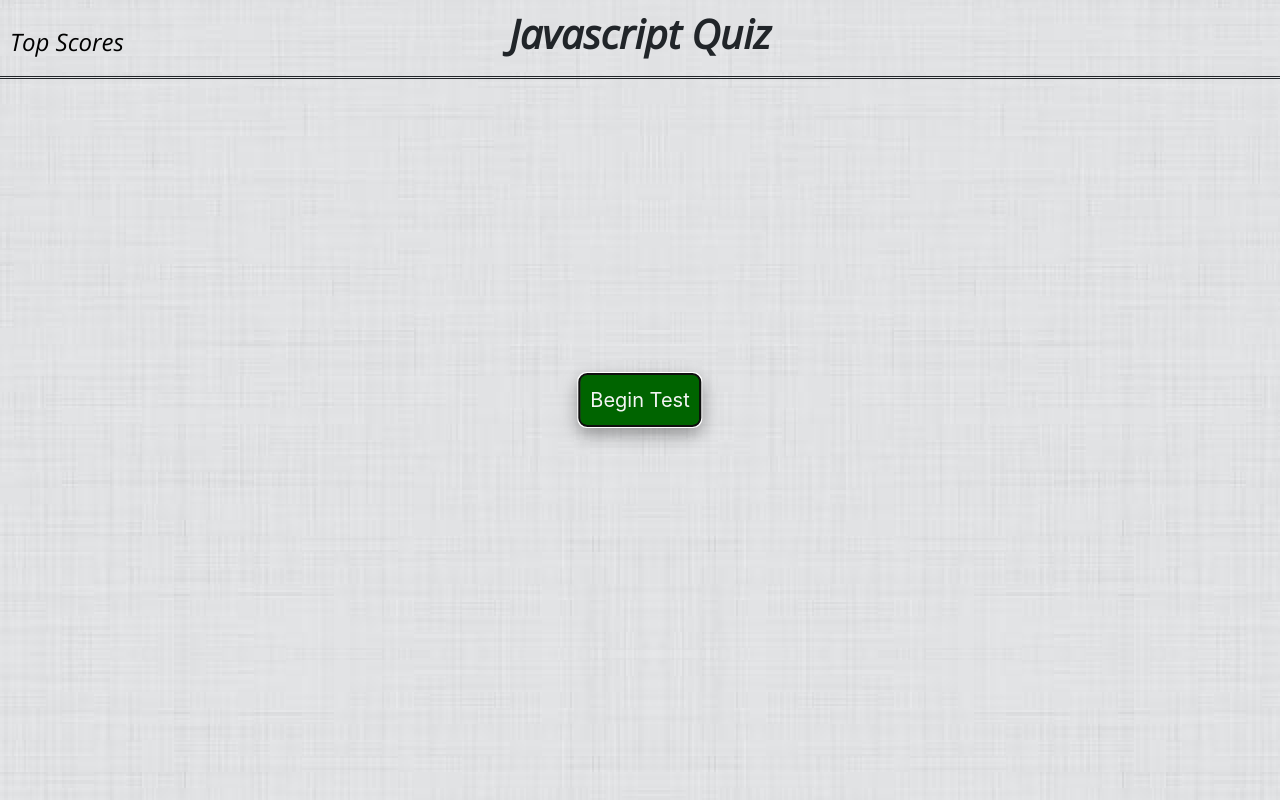
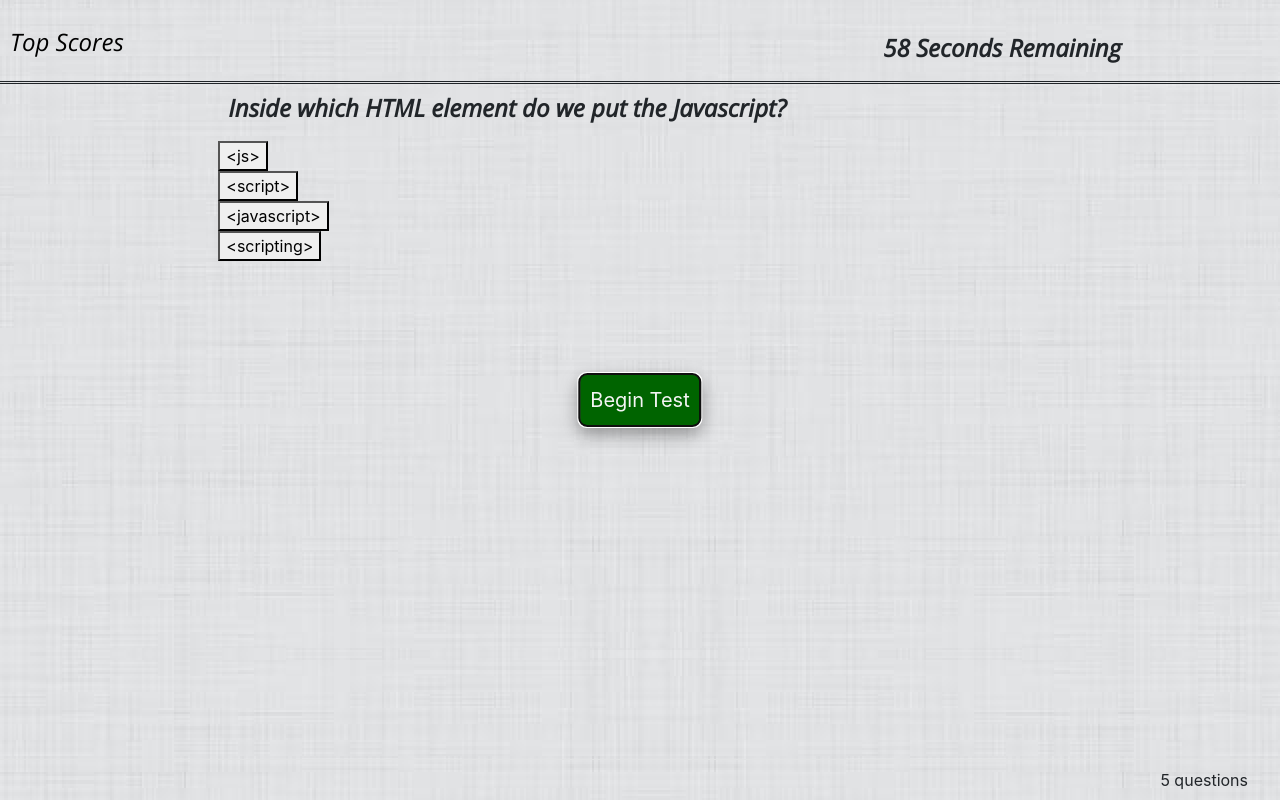
Before and after one commit to jdsheridan02/code_quiz_sheridan, a plain HTML site: page index.html in a window 1280 px wide. Both pictures are taken after a click on the button "Begin Test". Drawn offline with nearby package versions, Linux system fonts and the light colour scheme.

Commit message:
updated script

```diff
--- a/index.html
+++ b/index.html
@@ -19,7 +19,9 @@
         </div>
 
         <!-- Quiz name -->
-        <h1 class="col-sm-4">Javascript Quiz</h1>
+        <div class="col-sm-4">
+
+        </div>
 
         <!-- time remainig once test is started -->
         <div class="col-sm-4 timer">
@@ -31,20 +33,28 @@
 
     <section>
 
-        <button class="startBtn">Begin Test</button>
+        <button id="startBtn">Begin Test</button>
 
         <div class="row">
             <div class="col-sm-2"></div>
 
-            <div class="col-sm-8" id="container"></div>
+            <div class="col-sm-8" id="quizContainer">
+
+
+            </div>
 
         </div>
 
 
     </section>
 
+    <footer>
+        <div style="display: inline-block" id="progress">
+          <span>5 questions </span>
+        </div>
+    </footer>
 
     <script src="https://ajax.googleapis.com/ajax/libs/jquery/3.5.1/jquery.min.js"></script>
-    <script src="java.js"></script>
+    <script src="script.js"></script>
 </body>
 </html>
--- a/java.js
+++ b/script.js
@@ -1,94 +1,96 @@
 // countdown timer that starts as soon as begin button is clicked
-var timeEl = document.querySelector(".time");
-
-
-var secondsLeft = 60;
-var userScore = 0;
-
+var timeEl = document.querySelector(".time"),
+    secondsLeft = 60,
+    userScore = 0,
+    progress = document.getElementById("progress");
+var questions = [
+        {
+        question: "Inside which HTML element do we put the Javascript?",
+        choices: ["<js>", "<script>", "<javascript>", "<scripting>"],
+        answer: "<script>"
+    },
+    {
+        question: "What is the correct syntax for referring to an external script called [xxx.js]?",
+        choices: ["<script src='xxx.js'>", "<script href='xxx.js'>", "<script src='js.xxx'>", "<script href='js.xxx'>"],
+        answer: "<script href='js.xxx'>"
+    },
+    {
+        question: "How do you call a function named 'myFunction'?",
+        choices: ["call myFunction()", "call function(myFunction())", "execute myFunction;", "myFunction()"],
+        answer: "myFunction()"
+    },
+    {
+        question: "How to write an IF statement for executing some code if i is NOT equal to 5?",
+        choices: ["if i=! 5 then", "if i <> 5", "if (i!=5)", "if (i<>5)"],
+        answer: "if (i!=5)"
+    },
+    {
+        question: "How can you add a comment in a JavaScript?",
+        choices: ["//This is a comment", "<!--This is a comment-->", "'This is a comment'", "(This is a commet)"],
+        answer: "//This is a comment"
+    }];
+var questionCount = 0;
+var correctAnswerCount = 0;
+var incorrectAnswerCount = 0 ;
 
 // created a function to initiate both timer and starting the quiz
-$(".startBtn").on("click", function(event) {
+$("#startBtn").on("click", function(event) {
     event.preventDefault();
 
     //called on both function to start timer and quiz simultaneously
     startTimer();
     startQuiz();
 
+})
     //function that dictates the time allotment for the quiz
     function startTimer(){
         var timeInterval = setInterval(function(){
         secondsLeft--;
         timeEl.textContent = secondsLeft + " Seconds Remaining";
-        $(".startBtn").addClass("hide");
+        $("#startBtn").addClass(".hide");
 
             if(secondsLeft === 0) {
             clearInterval(timeInterval);
-            sendMessage();
+            timeEl.innerHTML = "⏰ Time's up!";
             };
         }, 1000);
     };
 
+
     //function that initiates the quiz, creates container for the questions and possible answers
     function startQuiz(){
 
+
         // Will need to create a container to store the questions within the HTML
-        var containerEl = document.getElementById("container")
+        var container = document.getElementById("quizContainer")
         // this code will ensure container is clear each time the function startQuiz is executed
-        $(".container").empty();
+        $(".quizContainer").empty();
 
         // Creating an element for the question text
-        var h2Tag = document.createElement ("h2");
+        var h2Tag = document.createElement("h2");
         // assigning text to the newly created element
         h2Tag.textContent = questions[questionCount].question;
-        console.log(h3Tag);
+        console.log(h2Tag);
 
         // adding new elements to be used for all possible solutions of the question
         var quesChoice = document.createElement ("ul");
+        console.log("****")
+    console.log(questions[questionCount].choices)
+        // loop will be used to craete a button for each possible sulotion
+        container.appendChild(h2Tag)
 
-
-        // loop will be used to craete a button for each possible sulotion
-        for (i=0; i<questions[questionCount].choices.length; i ++){
-            var mulChoice = document.createElement ("li");
-            var choiceBtn = document.createElement ("button")
-            choiceBtn.textContent(questions[questionCount].choices[i]);
+        for (var i=0; i<questions[questionCount].choices.length; i ++){
+            console.log(i);
+            console.log(questions[questionCount].choices);
+            console.log(questions[questionCount].choices[i]);
+            var mulChoice = document.createElement("li");
+            var choiceBtn = document.createElement("button");
+            choiceBtn.textContent=questions[questionCount].choices[i];
             choiceBtn.setAttribute("data-index", questionCount);
             mulChoice.appendChild(choiceBtn);
-            quesChoice.appendChild(mulChoice);
-            h2Tag.prepend(mulChoice);
+            quizContainer.appendChild(mulChoice);
             console.log(choiceBtn);
         }
-
-
-        var questions = [
-            {
-            question: "Inside which HTML element do we put the Javascript?",
-            choices: ["<js>", "<script>", "<javascript>", "<scripting>"],
-            answer: "<script>"
-        },
-        {
-            question: "What is the correct syntax for referring to an external script called [xxx.js]?",
-            choices: ["<script src='xxx.js'>", "<script href='xxx.js'>", "<script src='js.xxx'>", "<script href='js.xxx'>"],
-            answer: "<script href='js.xxx'>"
-        },
-        {
-            question: "How do you call a function named 'myFunction'?",
-            choices: ["call myFunction()", "call function(myFunction())", "execute myFunction;", "myFunction()"],
-            answer: "myFunction()"
-        },
-        {
-            question: "How to write an IF statement for executing some code if i is NOT equal to 5?",
-            choices: ["if i=! 5 then", "if i <> 5", "if (i!=5)", "if (i<>5)"],
-            answer: "if (i!=5)"
-        },
-        {
-            question: "How can you add a comment in a JavaScript?",
-            choices: ["//This is a comment", "<!--This is a comment-->", "'This is a comment'", "(This is a commet)"],
-            answer: "//This is a comment"
-        }];
-
-        var questionCount = 0;
-        var correctAnswerCount = 0;
-        var incorrectAnswerCount = 0 ;
 
         // function to help determine user is selecting correct answer
         document.addEventListener("click", function(e) {
@@ -96,16 +98,22 @@ $(".startBtn").on("click", function(event) {
             var correctAnswer;
 
             // will need to add to userScore once answer is determined to be correct
-            if (e.target.matches("choiceBtn")){
+            if (e.target.matches("button")){
                 var userAnswer = e.target.textContent
                 var indexData = e.target.dataset.indexData
                 userScore ++;
-            }else (correctAnswer === false) {
-                secondsLeft - 10;
+                console.log(correctAnswer);
+                console.log(userAnswer);
+                console.log(indexData);
             }
 
+            // }else (correctAnswer === false) {
+            //     secondsLeft - 10;
+            // }
+
         });
-    };
+    }
+
 
 
 
@@ -152,6 +160,3 @@ $(".startBtn").on("click", function(event) {
 //     storeTodos();
 //     renderTodos();
 //   });
-
-
-});
--- a/style.css
+++ b/style.css
@@ -11,7 +11,7 @@ h1 {
 h2 {
     font-family: 'Open Sans', sans-serif;
     font-size: 24px;
-    text-align: right;
+    text-align: left;
     padding: 10px;
     font-weight: bolder;
 }
@@ -24,6 +24,22 @@ body {
     background-image: url("./images/whitey_@2X.png");
 }
 
+footer {
+    border-top: 1px solid #e2e3e4;
+    bottom: 0;
+    padding: 8px 32px;
+    position: fixed;
+    text-align: right;
+    width: 100%;
+}
+
+ul {
+    list-style-type: none;
+}
+
+li {
+    list-style-type: none;
+}
 .topScoreLink {
     font-family: 'Open Sans', sans-serif;
     font-size: 24px;
@@ -32,7 +48,7 @@ body {
     color: black;
 }
 
-.startBtn {
+#startBtn {
     border-radius: 8px;
     padding: 10px;
     background-color: darkgreen;
@@ -53,6 +69,16 @@ body {
     padding: 20px;
 }
 
+.prog {
+    border: 1px solid #acb3bb;
+    border-radius: 5px;
+    display: inline-block;
+    height: 30px;
+    margin: 0 0 0 8px;
+    vertical-align: middle;
+    width: 30px;
+}
+
 .hide {
     display: none;
 }
```
